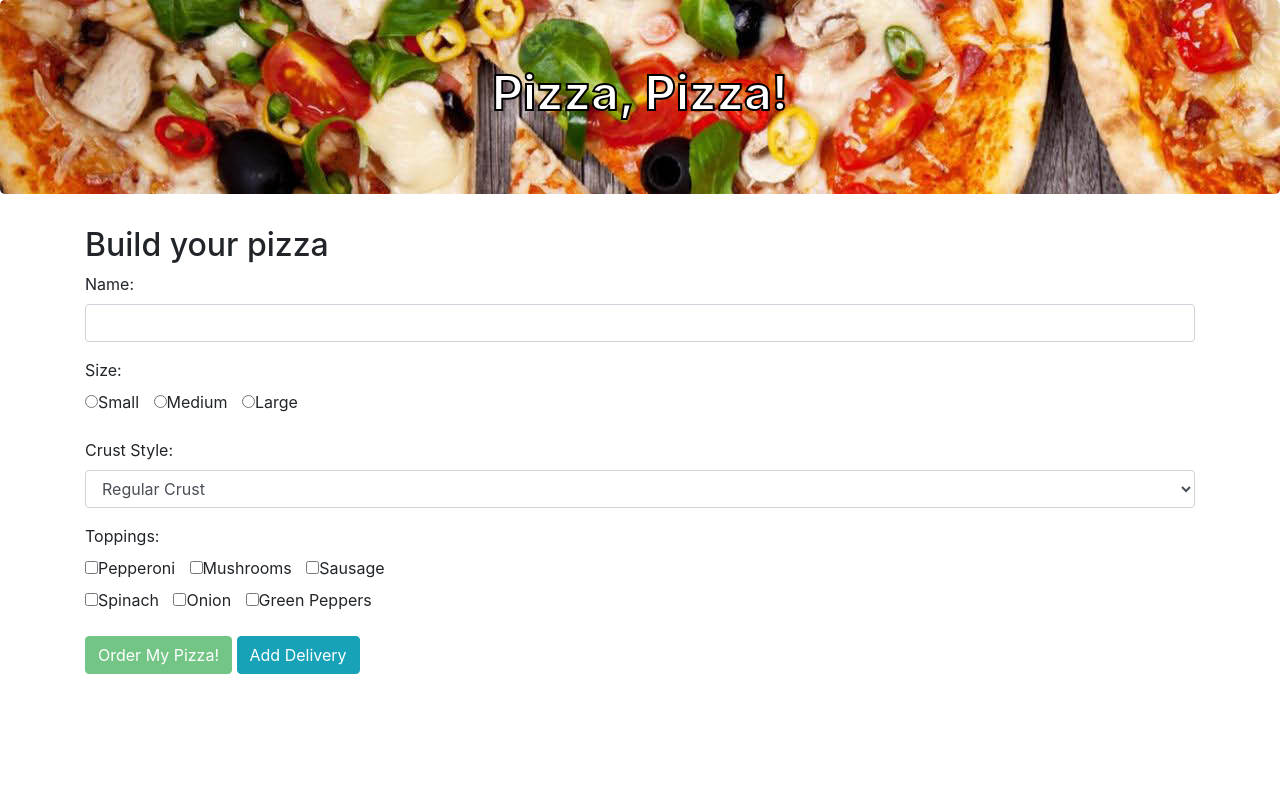
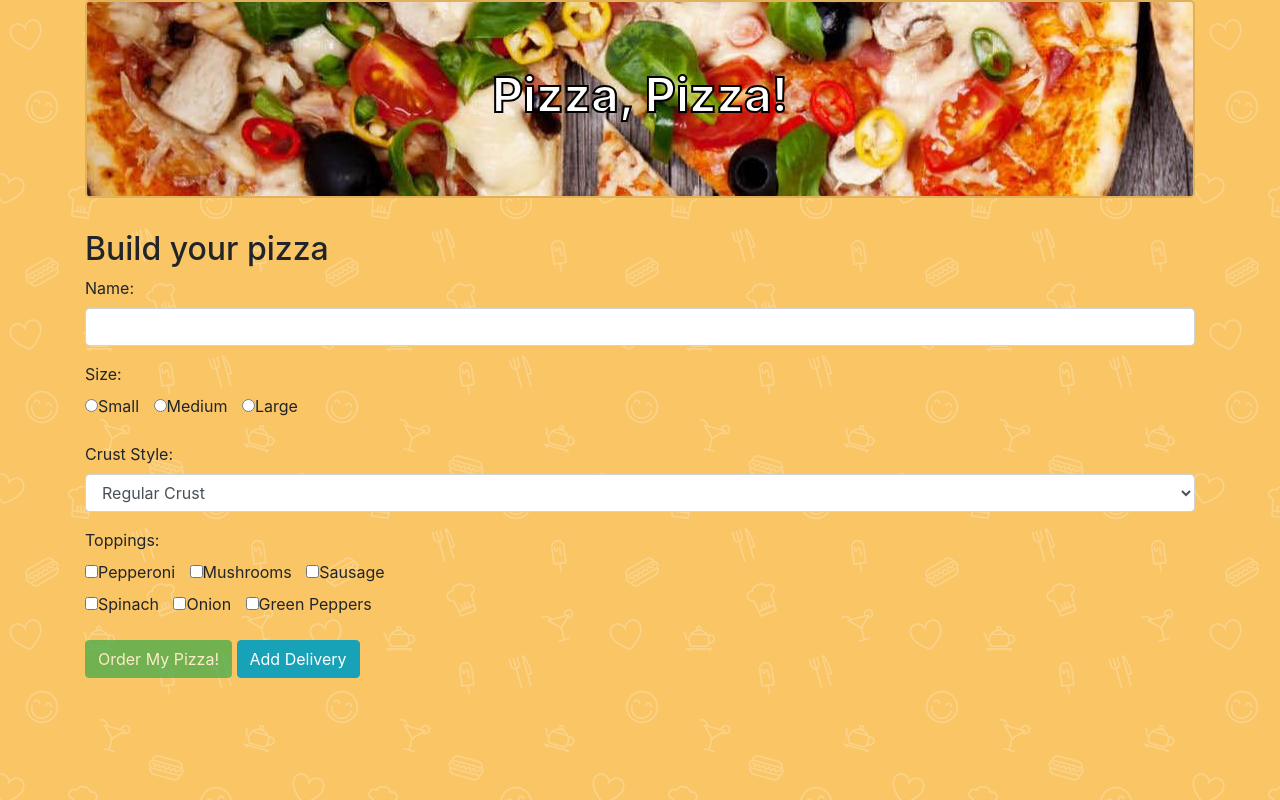
Before and after one commit to n8cotoa/pizza, a plain HTML site: page index.html in a window 1280 px wide. Drawn offline with nearby package versions, Linux system fonts and the light colour scheme.

Commit message:
add style changes in CSS

```diff
--- a/css/styles.css
+++ b/css/styles.css
@@ -2,6 +2,7 @@
   text-align: center;
   background-image: url(../img/banner.jpg);
   color: white;
+  border: #E0B15A 2px solid;
 }
 
 .jumbotron h1 {
@@ -11,6 +12,10 @@
   -webkit-text-stroke-color: black;
 }
 
+body {
+  background-image: url(../img/food.png);
+}
+
 .radio-inline, .checkbox-inline {
   margin-right: 10px;
 }
--- a/index.html
+++ b/index.html
@@ -10,10 +10,10 @@
   <script src="js/scripts.js"></script>
 </head>
 <body>
-  <div class="jumbotron">
-    <h1>Pizza, Pizza!</h1>
-  </div>
   <div class="container">
+    <div class="jumbotron">
+      <h1>Pizza, Pizza!</h1>
+    </div>
     <h2>Build your pizza</h2>
       <form>
         <div class="form-group">
--- a/js/scripts.js
+++ b/js/scripts.js
@@ -106,6 +106,7 @@ $(document).ready(function(){
   $("#name, input:radio[name=size], #crust, input:checkbox[name=topping]").click(function(){
   inputHasValues() ? enableOrderBtn() : disableOrderBtn();
   })
+
   $("#add-delivery").click(function() {
     $("#delivery-address").slideDown()
     $("#pizzaForm").slideUp()
@@ -157,5 +158,6 @@ $(document).ready(function(){
     $("input.new-city").val("");
     $("input.new-state").val("");
     $("#delivery-address").slideUp()
+    disableOrderBtn()
   });
 });
```
Also changed, not shown: img/food.png (added).
